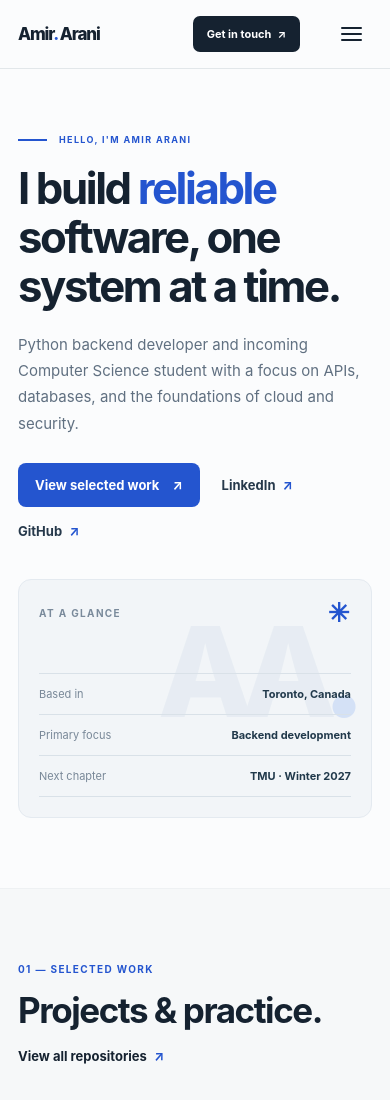
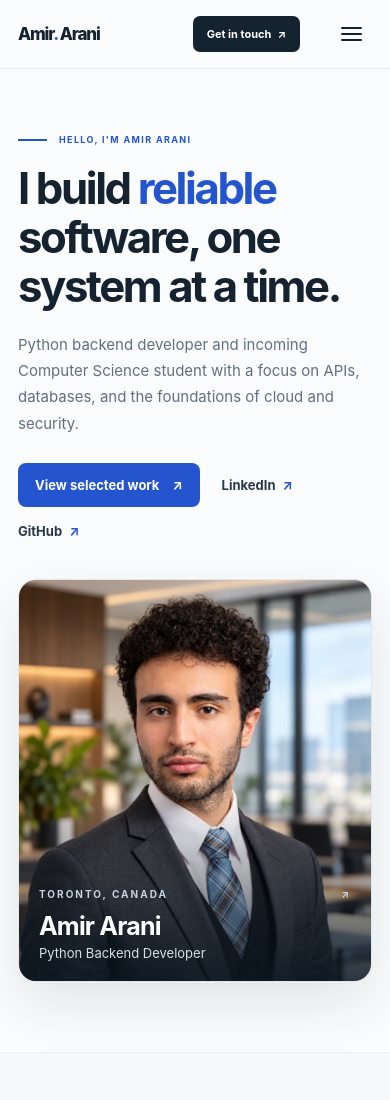
Before and after one commit to amirdev1883/amirdev1883.github.io, a plain HTML site: page index.html in a window 390 px wide. Shown: the top 1100 px of the page. Drawn offline with Linux system fonts and the light colour scheme.

Commit message:
favicon added

```diff
--- a/index.html
+++ b/index.html
@@ -10,10 +10,15 @@
   <meta property="og:description" content="Backend development, thoughtful software, and an interest in cloud infrastructure and cybersecurity.">
   <meta property="og:url" content="https://amirdev1883.github.io/">
   <meta property="og:image" content="https://amirdev1883.github.io/assets/og-card.png">
-  <meta property="og:image:alt" content="Amir Arani — Python Backend Developer portfolio">
+  <meta property="og:image:alt" content="Amir Arani — Python Backend Developer profile and portfolio">
+  <meta name="twitter:card" content="summary_large_image">
   <meta name="color-scheme" content="light">
   <title>Amir Arani — Python Backend Developer</title>
-  <link rel="icon" type="image/svg+xml" href="assets/favicon.svg">
+  <link rel="icon" type="image/png" sizes="64x64" href="assets/favicon.png">
+  <link rel="icon" href="assets/favicon.ico" sizes="any">
+  <link rel="apple-touch-icon" sizes="180x180" href="assets/apple-touch-icon.png">
+  <link rel="manifest" href="site.webmanifest">
+  <link rel="preload" href="assets/amir-portrait.webp" as="image" type="image/webp" fetchpriority="high">
   <link rel="stylesheet" href="style.css">
   <script type="application/ld+json">
     {"@context":"https://schema.org","@type":"Person","name":"Amir Arani","url":"https://amirdev1883.github.io/","email":"mailto:amirdev1883@gmail.com","sameAs":["https://github.com/amirdev1883","https://www.linkedin.com/in/amiraranii/"],"knowsAbout":["Python","Django","REST APIs","Cloud Engineering","Cybersecurity","Linux"]}
@@ -51,15 +56,17 @@
           <a class="text-action" href="https://github.com/amirdev1883" target="_blank" rel="noopener noreferrer">GitHub <span aria-hidden="true">↗</span></a>
         </div>
       </div>
-      <aside class="hero-aside" aria-label="Profile at a glance">
-        <div class="aside-top"><span>AT A GLANCE</span><span class="aside-star" aria-hidden="true">✳</span></div>
-        <div class="aside-monogram" aria-hidden="true">AA<span>.</span></div>
-        <dl class="quick-facts">
-          <div><dt>Based in</dt><dd>Toronto, Canada</dd></div>
-          <div><dt>Primary focus</dt><dd>Backend development</dd></div>
-          <div><dt>Next chapter</dt><dd>TMU · Winter 2027</dd></div>
-        </dl>
-      </aside>
+      <figure class="hero-photo">
+        <picture>
+          <source srcset="assets/amir-portrait.webp" type="image/webp">
+          <img src="assets/amir-portrait.jpg" alt="Professional portrait of Amir Arani wearing a charcoal suit and blue tie" width="900" height="1125" fetchpriority="high" decoding="async">
+        </picture>
+        <figcaption class="portrait-caption">
+          <span class="portrait-caption-label">TORONTO, CANADA <span aria-hidden="true">↗</span></span>
+          <strong>Amir Arani</strong>
+          <span>Python Backend Developer</span>
+        </figcaption>
+      </figure>
     </section>
 
     <section class="section section-muted" id="work" aria-labelledby="work-title">
--- a/style.css
+++ b/style.css
@@ -37,15 +37,15 @@ a:focus-visible, button:focus-visible { outline: 3px solid #88a8ff; outline-offs
 .menu-toggle span { display: block; width: 21px; height: 2px; background: var(--ink); margin: 4px auto; border-radius: 2px; }
 
 /* Hero */
-.hero { min-height: 612px; padding-block: 101px 112px; display: grid; grid-template-columns: minmax(0, 1.65fr) minmax(285px, .85fr); align-items: center; gap: clamp(50px, 6.8vw, 110px); }
+.hero { min-height: 662px; padding-block: 75px 90px; display: grid; grid-template-columns: minmax(0, 1.46fr) minmax(315px, 1fr); align-items: center; gap: clamp(38px, 5vw, 78px); }
 .eyebrow, .section-label, .aside-top, .card-number, .column-label, .entry-date, .item-meta { letter-spacing: 1.35px; font-weight: 750; font-size: 10px; }
 .eyebrow { display: flex; gap: 12px; align-items: center; color: var(--blue); }
 .eyebrow-line { width: 29px; height: 2px; background: var(--blue); }
 h1, h2, h3, h4, p { margin-top: 0; }
 h1, h2, h3, h4 { letter-spacing: -.9px; }
-.hero h1 { font-size: clamp(51px, 5.3vw, 76px); line-height: 1.095; letter-spacing: -3.8px; font-weight: 750; max-width: 750px; margin: 24px 0 27px; }
+.hero h1 { font-size: clamp(48px, 5.2vw, 69px); line-height: 1.095; letter-spacing: -3.8px; font-weight: 750; max-width: 750px; margin: 24px 0 27px; }
 .hero h1 em, .contact-inner h2 em { font-style: normal; color: var(--blue); }
-.hero-description { max-width: 610px; font-size: 17px; line-height: 1.85; color: var(--muted); margin-bottom: 31px; }
+.hero-description { max-width: 595px; font-size: 16px; line-height: 1.85; color: var(--muted); margin-bottom: 31px; }
 .hero-actions { display: flex; align-items: center; flex-wrap: wrap; gap: 23px; }
 .button { display: inline-flex; align-items: center; justify-content: center; gap: 24px; padding: 16px 22px; border-radius: 8px; font-size: 13px; font-weight: 700; transition: transform .18s, background .18s; }
 .button:hover { transform: translateY(-2px); }
@@ -55,15 +55,16 @@ h1, h2, h3, h4 { letter-spacing: -.9px; }
 .text-action { color: #26394b; }
 .text-action span, .inline-link span { color: var(--blue); margin-left: 4px; }
 .text-action:hover, .inline-link:hover { color: var(--blue); }
-.hero-aside { background: #f2f5f8; border: 1px solid #e4eaf0; min-height: 357px; border-radius: 13px; padding: 24px 28px 21px; overflow: hidden; position: relative; }
-.aside-top { display: flex; justify-content: space-between; color: #7a8a9b; align-items: center; }
-.aside-star { font-size: 26px; color: var(--blue); line-height: 1; }
-.aside-monogram { font-size: clamp(110px, 11vw, 150px); line-height: 1.15; font-weight: 800; letter-spacing: -15px; color: #dae3ed; user-select: none; padding-top: 2px; white-space: nowrap; }
-.aside-monogram span { color: #b1c9f5; }
-.quick-facts { margin: 2px 0 0; border-top: 1px solid #d9e1e8; }
-.quick-facts div { display: flex; justify-content: space-between; gap: 17px; padding: 13px 0; border-bottom: 1px solid #d9e1e8; font-size: 11px; }
-.quick-facts dt { color: #798898; }
-.quick-facts dd { margin: 0; text-align: right; color: #21394b; font-weight: 750; }
+
+/* Portrait: quiet, polished, and fast-loading. */
+.hero-photo { position: relative; isolation: isolate; overflow: hidden; border-radius: 18px; background: #e8e9eb; border: 1px solid #e2e7ea; width: 100%; max-width: 434px; margin: 0; aspect-ratio: 4 / 5; box-shadow: 0 22px 56px rgba(19, 45, 66, .11); }
+.hero-photo picture, .hero-photo img { display: block; width: 100%; height: 100%; }
+.hero-photo img { object-fit: cover; object-position: center 31%; }
+.hero-photo::after { content: ""; position: absolute; inset: 55% 0 0; background: linear-gradient(0deg, rgba(11, 23, 34, .83), rgba(11, 23, 34, 0)); pointer-events: none; }
+.portrait-caption { display: flex; flex-direction: column; position: absolute; z-index: 1; left: 28px; right: 28px; bottom: 25px; color: #fff; }
+.portrait-caption-label { display: flex; justify-content: space-between; font-size: 10px; font-weight: 750; letter-spacing: 2px; color: #c4d2e2; margin-bottom: 10px; }
+.portrait-caption strong { font-size: 25px; letter-spacing: -.8px; line-height: 1.3; font-weight: 750; }
+.portrait-caption > span:last-child { font-size: 13px; color: #d5e0eb; margin-top: 3px; }
 
 /* Global section patterns */
 .section { padding-block: 100px 108px; background: var(--page); }
@@ -137,12 +138,9 @@ h1, h2, h3, h4 { letter-spacing: -.9px; }
 
 @media (max-width: 980px) {
   .container { width: min(100% - 50px, 860px); }
-  .hero { grid-template-columns: minmax(0, 1.3fr) minmax(220px, .75fr); gap: 35px; }
+  .hero { grid-template-columns: minmax(0, 1.25fr) minmax(240px, .8fr); gap: 35px; }
   .hero h1 { font-size: clamp(47px, 6vw, 67px); letter-spacing: -2.8px; }
-  .hero-aside { padding: 22px; }
-  .aside-monogram { font-size: 100px; }
-  .quick-facts div { flex-direction: column; gap: 4px; }
-  .quick-facts dd { text-align: left; }
+  .hero-photo { max-width: 410px; }
   .contact-inner { align-items: start; flex-direction: column; gap: 35px; }
 }
 @media (max-width: 760px) {
@@ -153,13 +151,9 @@ h1, h2, h3, h4 { letter-spacing: -.9px; }
   .site-nav a { padding: 13px 0; font-size: 15px; }
   .header-cta { margin-left: auto; padding: 11px 14px; }
   .menu-toggle { display: block; }
-  .hero { padding-block: 80px 85px; min-height: unset; grid-template-columns: minmax(0, 1fr); gap: 48px; }
+  .hero { padding-block: 72px 82px; min-height: unset; grid-template-columns: minmax(0, 1fr); gap: 44px; }
   .hero h1 { max-width: 640px; font-size: clamp(47px, 8.5vw, 65px); letter-spacing: -2.6px; }
-  .hero-aside { min-height: 220px; }
-  .aside-monogram { position: absolute; right: 20px; top: 18px; opacity: .45; font-size: 135px; }
-  .quick-facts { max-width: 340px; margin-top: 47px; position: relative; }
-  .quick-facts div { flex-direction: row; }
-  .quick-facts dd { text-align: right; }
+  .hero-photo { width: min(100%, 440px); aspect-ratio: 5 / 5.2; justify-self: center; }
   .section { padding-block: 74px 82px; }
   .about-layout, .split-layout { grid-template-columns: 1fr; gap: 36px; }
   .project-card { min-height: 310px; padding: 26px 23px; }
@@ -176,9 +170,8 @@ h1, h2, h3, h4 { letter-spacing: -.9px; }
   .hero-description { font-size: 15px; line-height: 1.75; margin-bottom: 26px; }
   .hero-actions { gap: 16px 22px; }
   .button { padding: 14px 17px; gap: 13px; }
-  .hero-aside { padding: 20px; min-height: 215px; }
-  .aside-monogram { font-size: 125px; }
-  .quick-facts { max-width: none; }
+  .hero-photo { width: min(100%, 380px); aspect-ratio: 5 / 5.7; }
+  .portrait-caption { left: 20px; right: 20px; bottom: 20px; }
   .section-heading { align-items: start; flex-direction: column; gap: 17px; }
   .section-heading h2, .section-aside h2 { font-size: 35px; letter-spacing: -1.45px; }
   .project-grid, .education-grid { grid-template-columns: 1fr; }
```
Also changed, not shown: assets/amir-portrait.jpg (added), assets/amir-portrait.webp (added), assets/apple-touch-icon.png (added), assets/favicon-512.png (added), assets/favicon.ico (added), assets/favicon.png (added), assets/favicon.svg (deleted), assets/og-card.png, assets/og-card.svg (deleted), site.webmanifest (added), 1 other file.
